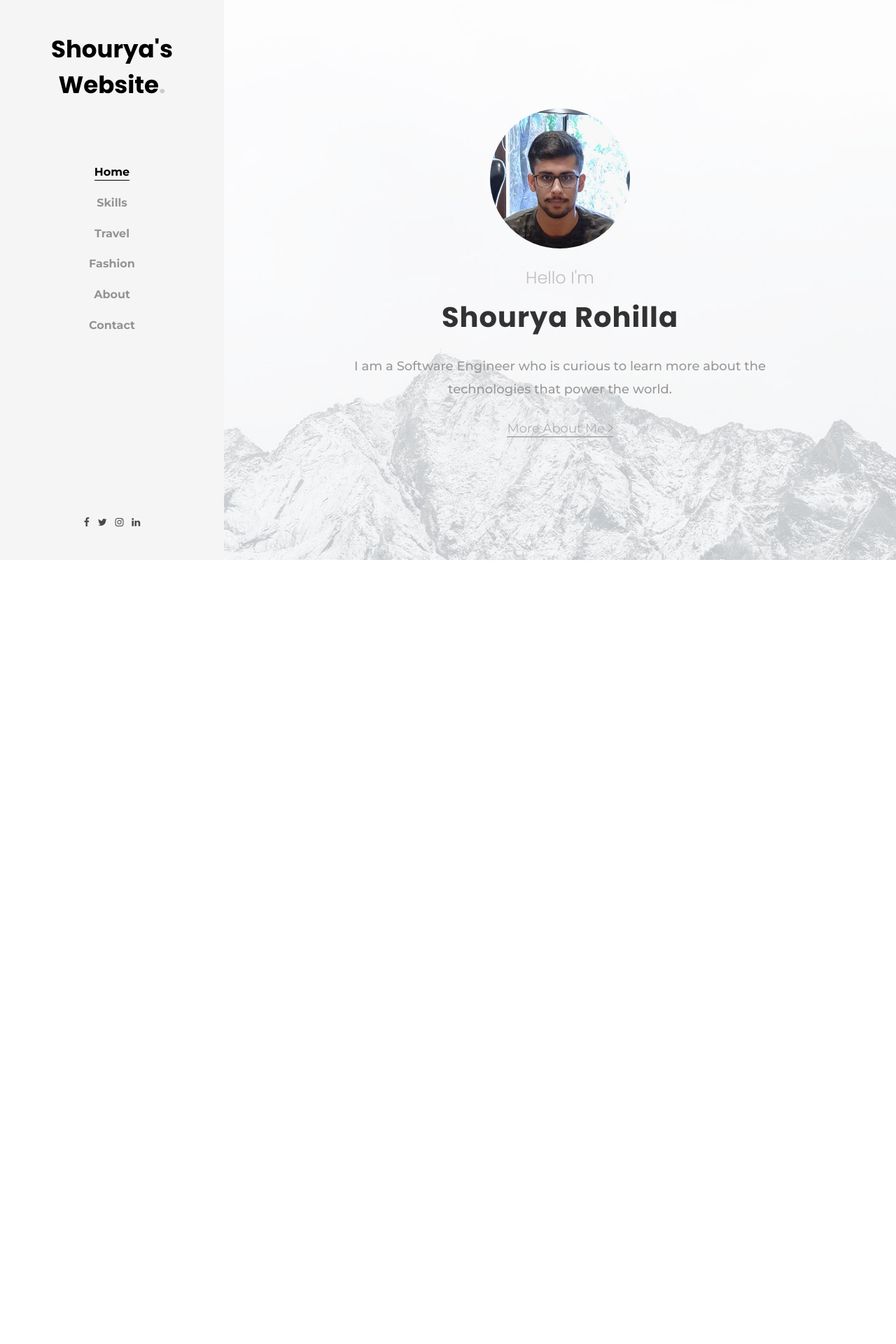
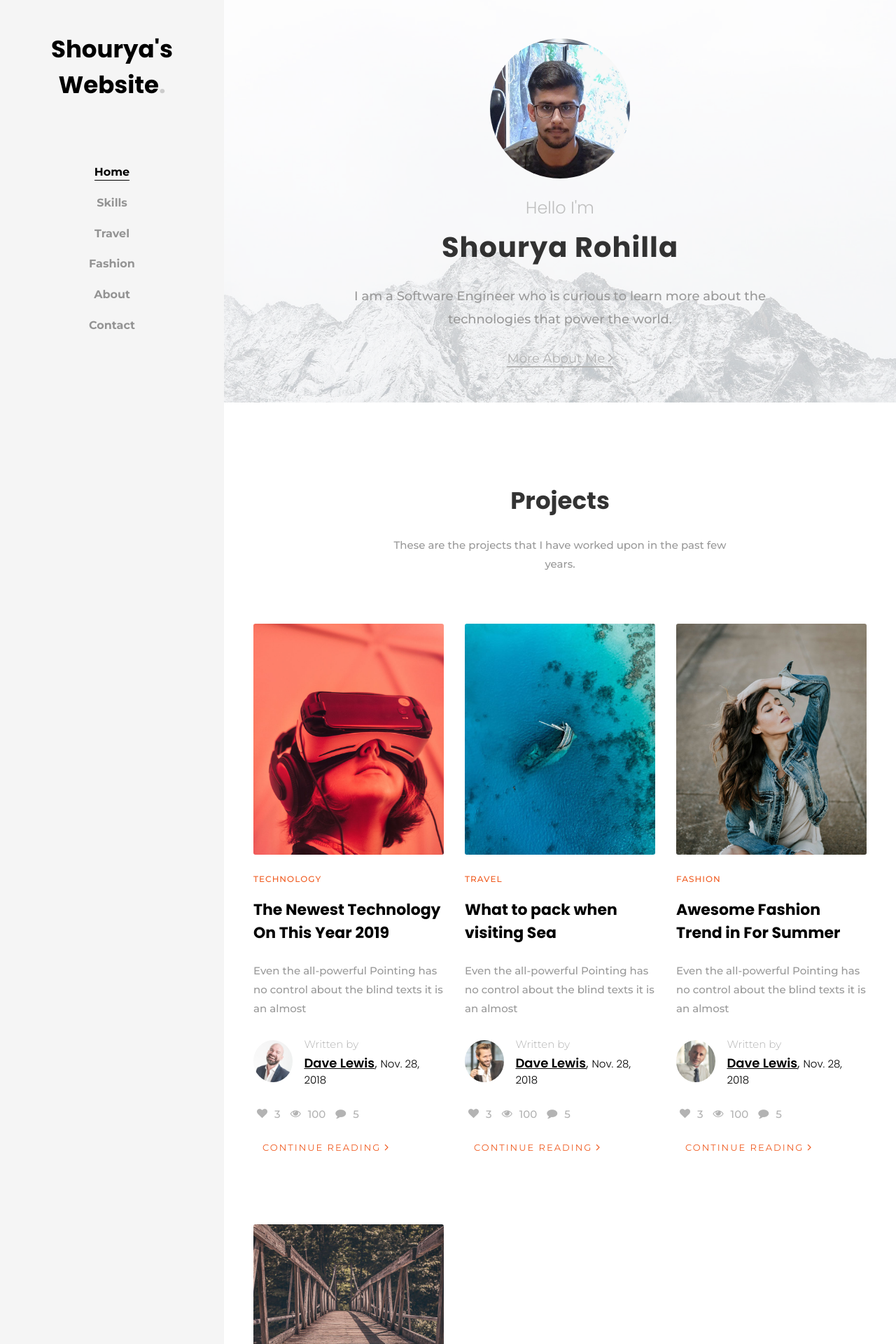
Before and after one commit to Ninja1918/my_portfolio, a Django app: page / in a window 1280 px wide. Shown: the top 1920 px of the page at 70% size. Run offline with Django 4.2, Linux system fonts and the light colour scheme; style sheets or scripts are compiled from the project's sources; some libraries are stand-ins or nearby versions; some web fonts are replaced.

Commit message:
fixed someissues with the static files

```diff
--- a/main/templates/main/index.html
+++ b/main/templates/main/index.html
@@ -1,4 +1,4 @@
-<!DOCTYPE html>
+{% load static %}
 <html lang="en">
   <head>
     <title>Elen - Free Bootstrap 4 Template by Colorlib</title>
@@ -8,24 +8,24 @@
     <link href="https://fonts.googleapis.com/css?family=Poppins:300,400,500,600,700" rel="stylesheet">
     <link href="https://fonts.googleapis.com/css?family=Montserrat:300,400,500,700" rel="stylesheet">
 
-    <link rel="stylesheet" href="css/open-iconic-bootstrap.min.css">
-    <link rel="stylesheet" href="css/animate.css">
+    <link rel="stylesheet" href={% static "css/open-iconic-bootstrap.min.css" %}>
+    <link rel="stylesheet" href={% static "css/animate.css" %}>
 
-    <link rel="stylesheet" href="css/owl.carousel.min.css">
-    <link rel="stylesheet" href="css/owl.theme.default.min.css">
-    <link rel="stylesheet" href="css/magnific-popup.css">
+    <link rel="stylesheet" href={% static "css/owl.carousel.min.css" %}>
+    <link rel="stylesheet" href={% static "css/owl.theme.default.min.css" %}>
+    <link rel="stylesheet" href={% static "css/magnific-popup.css" %}>
 
-    <link rel="stylesheet" href="css/aos.css">
+    <link rel="stylesheet" href={% static "css/aos.css" %}>
 
-    <link rel="stylesheet" href="css/ionicons.min.css">
+    <link rel="stylesheet" href={% static "css/ionicons.min.css" %}>
 
-    <link rel="stylesheet" href="css/bootstrap-datepicker.css">
-    <link rel="stylesheet" href="css/jquery.timepicker.css">
+    <link rel="stylesheet" href={% static "css/bootstrap-datepicker.css" %}>
+    <link rel="stylesheet" href={% static "css/jquery.timepicker.css" %}>
 
 
-    <link rel="stylesheet" href="css/flaticon.css">
-    <link rel="stylesheet" href="css/icomoon.css">
-    <link rel="stylesheet" href="css/style.css">
+    <link rel="stylesheet" href={% static "css/flaticon.css" %}>
+    <link rel="stylesheet" href={% static "css/icomoon.css" %}>
+    <link rel="stylesheet" href={% static "css/style.css" %}>
   </head>
   <body>
 
@@ -54,11 +54,11 @@
 			</div>
 		</aside> <!-- END COLORLIB-ASIDE -->
 		<div id="colorlib-main">
-			<div class="hero-wrap js-fullheight" style="background-image: url(images/bg_1.jpg);" data-stellar-background-ratio="0.5">
+			<div class="hero-wrap h-75" style="background-image: url(static/images/bg_1.jpg);" data-stellar-background-ratio="0.5">
 				<div class="overlay"></div>
-				<div class="js-fullheight d-flex justify-content-center align-items-center">
+				<div class="h-100 d-flex justify-content-center align-items-center">
 					<div class="col-md-8 text text-center">
-						<div class="img mb-4" style="background-image: url(images/author.jpg);"></div>
+						<div class="img mb-4" style="background-image: url(static/images/author.jpg);"></div>
 						<div class="desc">
 							<h2 class="subheading">Hello I'm</h2>
 							<h1 class="mb-4">Shourya Rohilla</h1>
@@ -79,13 +79,13 @@
     		<div class="row">
     			<div class="col-md-4">
     				<div class="blog-entry ftco-animate">
-							<a href="#" class="img img-2" style="background-image: url(images/image_1.jpg);"></a>
+							<a href="#" class="img img-2" style="background-image: url(static/images/image_1.jpg);"></a>
 							<div class="text text-2 pt-2 mt-3">
 								<span class="category mb-3 d-block"><a href="#">Technology</a></span>
 	              <h3 class="mb-4"><a href="#">The Newest Technology On This Year 2019</a></h3>
 	              <p class="mb-4">Even the all-powerful Pointing has no control about the blind texts it is an almost</p>
 	              <div class="author mb-4 d-flex align-items-center">
-	            		<a href="#" class="img" style="background-image: url(images/person_2.jpg);"></a>
+	            		<a href="#" class="img" style="background-image: url(static/images/person_2.jpg);"></a>
 	            		<div class="ml-3 info">
 	            			<span>Written by</span>
 	            			<h3><a href="#">Dave Lewis</a>, <span>Nov. 28, 2018</span></h3>
@@ -108,13 +108,13 @@
     			</div>
     			<div class="col-md-4">
     				<div class="blog-entry ftco-animate">
-							<a href="#" class="img img-2" style="background-image: url(images/image_2.jpg);"></a>
+							<a href="#" class="img img-2" style="background-image: url(static/images/image_2.jpg);"></a>
 							<div class="text text-2 pt-2 mt-3">
 								<span class="category mb-3 d-block"><a href="#">Travel</a></span>
 	              <h3 class="mb-4"><a href="#">What to pack when visiting Sea</a></h3>
 	              <p class="mb-4">Even the all-powerful Pointing has no control about the blind texts it is an almost</p>
 	              <div class="author mb-4 d-flex align-items-center">
-	            		<a href="#" class="img" style="background-image: url(images/person_1.jpg);"></a>
+	            		<a href="#" class="img" style="background-image: url(static/images/person_1.jpg);"></a>
 	            		<div class="ml-3 info">
 	            			<span>Written by</span>
 	            			<h3><a href="#">Dave Lewis</a>, <span>Nov. 28, 2018</span></h3>
@@ -137,13 +137,13 @@
     			</div>
     			<div class="col-md-4">
     				<div class="blog-entry ftco-animate">
-							<a href="#" class="img img-2" style="background-image: url(images/image_3.jpg);"></a>
+							<a href="#" class="img img-2" style="background-image: url(static/images/image_3.jpg);"></a>
 							<div class="text text-2 pt-2 mt-3">
 								<span class="category mb-3 d-block"><a href="#">Fashion</a></span>
 	              <h3 class="mb-4"><a href="#">Awesome Fashion Trend in For Summer</a></h3>
 	              <p class="mb-4">Even the all-powerful Pointing has no control about the blind texts it is an almost</p>
 	              <div class="author mb-4 d-flex align-items-center">
-	            		<a href="#" class="img" style="background-image: url(images/person_3.jpg);"></a>
+	            		<a href="#" class="img" style="background-image: url(static/images/person_3.jpg);"></a>
 	            		<div class="ml-3 info">
 	            			<span>Written by</span>
 	            			<h3><a href="#">Dave Lewis</a>, <span>Nov. 28, 2018</span></h3>
@@ -166,13 +166,13 @@
     			</div>
     			<div class="col-md-4">
     				<div class="blog-entry ftco-animate">
-							<a href="#" class="img img-2" style="background-image: url(images/image_4.jpg);"></a>
+							<a href="#" class="img img-2" style="background-image: url(static/images/image_4.jpg);"></a>
 							<div class="text text-2 pt-2 mt-3">
 								<span class="category mb-3 d-block"><a href="#">Travel</a></span>
 	              <h3 class="mb-4"><a href="#">10 Most Awesome Place</a></h3>
 	              <p class="mb-4">Even the all-powerful Pointing has no control about the blind texts it is an almost</p>
 	              <div class="author mb-4 d-flex align-items-center">
-	            		<a href="#" class="img" style="background-image: url(images/person_1.jpg);"></a>
+	            		<a href="#" class="img" style="background-image: url(static/images/person_1.jpg);"></a>
 	            		<div class="ml-3 info">
 	            			<span>Written by</span>
 	            			<h3><a href="#">Dave Lewis</a>, <span>Nov. 28, 2018</span></h3>
@@ -241,23 +241,22 @@
   <div id="ftco-loader" class="show fullscreen"><svg class="circular" width="48px" height="48px"><circle class="path-bg" cx="24" cy="24" r="22" fill="none" stroke-width="4" stroke="#eeeeee"/><circle class="path" cx="24" cy="24" r="22" fill="none" stroke-width="4" stroke-miterlimit="10" stroke="#F96D00"/></svg></div>
 
 
-  <script src="js/jquery.min.js"></script>
-  <script src="js/jquery-migrate-3.0.1.min.js"></script>
-  <script src="js/popper.min.js"></script>
-  <script src="js/bootstrap.min.js"></script>
-  <script src="js/jquery.easing.1.3.js"></script>
-  <script src="js/jquery.waypoints.min.js"></script>
-  <script src="js/jquery.stellar.min.js"></script>
-  <script src="js/owl.carousel.min.js"></script>
-  <script src="js/jquery.magnific-popup.min.js"></script>
-  <script src="js/aos.js"></script>
-  <script src="js/jquery.animateNumber.min.js"></script>
-  <script src="js/bootstrap-datepicker.js"></script>
-  <script src="js/jquery.timepicker.min.js"></script>
-  <script src="js/scrollax.min.js"></script>
+  <script src={% static "js/jquery.min.js" %}></script>
+  <script src={% static "js/jquery-migrate-3.0.1.min.js" %}></script>
+  <script src={% static "js/popper.min.js" %}></script>
+  <script src={% static "js/bootstrap.min.js" %}></script>
+  <script src={% static "js/jquery.easing.1.3.js" %}></script>
+  <script src={% static "js/jquery.waypoints.min.js" %}></script>
+  <script src={% static "js/jquery.stellar.min.js" %}></script>
+  <script src={% static "js/owl.carousel.min.js" %}></script>
+  <script src={% static "js/jquery.magnific-popup.min.js" %}></script>
+  <script src={% static "js/aos.js" %}></script>
+  <script src={% static "js/jquery.animateNumber.min.js" %}></script>
+  <script src={% static "js/bootstrap-datepicker.js" %}></script>
+  <script src={% static "js/scrollax.min.js" %}></script>
   <script src="https://maps.googleapis.com/maps/api/js?key=AIzaSyBVWaKrjvy3MaE7SQ74_uJiULgl1JY0H2s&sensor=false"></script>
-  <script src="js/google-map.js"></script>
-  <script src="js/main.js"></script>
+  <script src={% static "js/google-map.js" %}></script>
+  <script src={% static "js/main.js" %}></script>
 
   </body>
 </html>
--- a/my_portfolio/settings.py
+++ b/my_portfolio/settings.py
@@ -25,6 +25,7 @@ SECRET_KEY = 'django-insecure-#5a00@k#tl+byffrf47ck4s0t4o=b3$%^e^i)7z162_-)%du8e
 
 # SECURITY WARNING: don't run with debug turned on in production!
 DEBUG = True
+
 ALLOWED_HOSTS = []
 
 
--- a/my_portfolio/static/scss/style.scss
+++ b/my_portfolio/static/scss/style.scss
@@ -342,8 +342,6 @@ h1, h2, h3, h4, h5,
 
 }
 
-
-
 //HERO-WRAP
 .hero-wrap{
 	width: 100%;
```
Also changed, not shown: my_portfolio/templates/base.html (added, +29 -0 lines).
